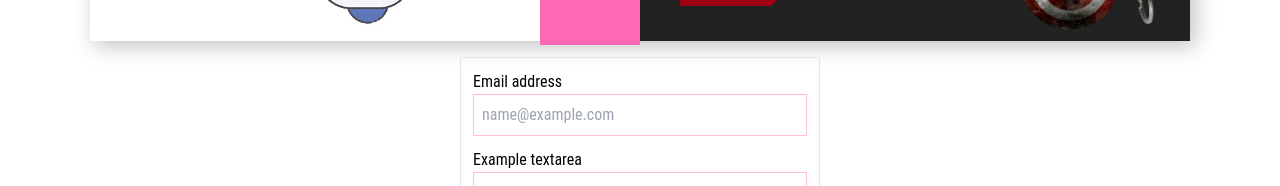
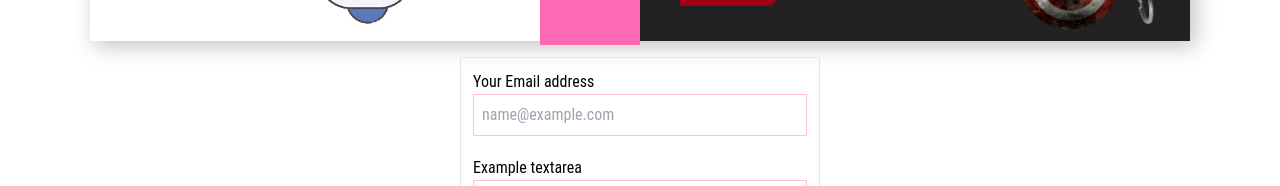
Before and after one commit to elizabetliber/marvel-react, a React (Create React App) app: page / in a window 1280 px wide. Shown: the part 355-541 px from the top of the page. Built offline with nearby package versions, Linux system fonts and the light colour scheme; no server answers.

Commit message:
some_changes

```diff
--- a/src/components/Form/index.js
+++ b/src/components/Form/index.js
@@ -19,8 +19,8 @@ class Form extends Component {
         return (
             <div>
                 <form onClick={this.handleClick} className="w-50 border mt-4 p-3 m-auto max-w-[360px] relative">
-                    <div className="mb-3 flex flex-col">
-                        <label htmlFor="exampleFormControlInput1" className="text-black">Email address</label>
+                    <div className="mb-5 flex flex-col">
+                        <label htmlFor="exampleFormControlInput1" className="text-black">Your Email address</label>
                         <input type="email" className="border border-[pink] p-2 text-black"
                                id="exampleFormControlInput1" placeholder="name@example.com"/>
                     </div>
```
Also changed, not shown: 2 other files (tests, documents, lock files or other folders).
